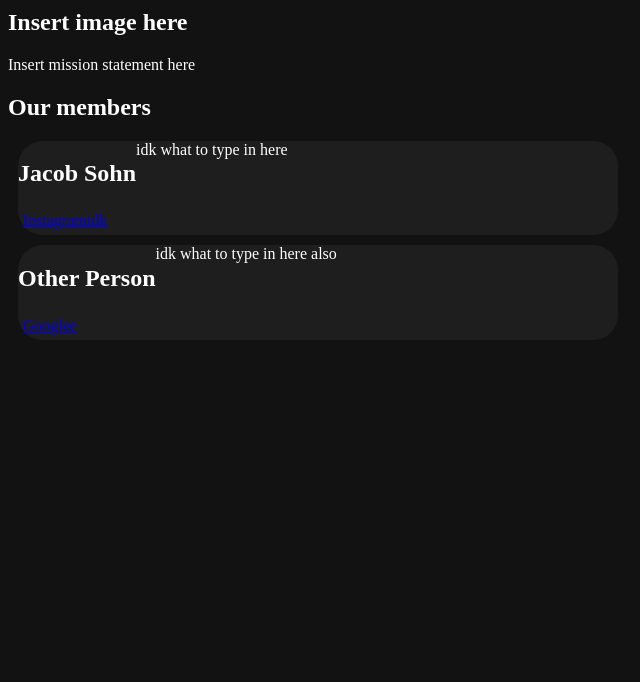
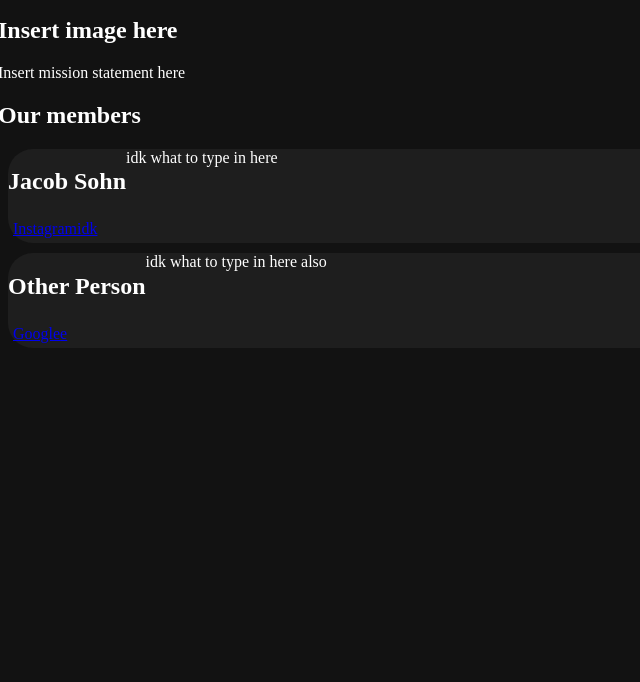
Before and after one commit to polpolcharchar/CSClub_HTML, a plain HTML site: page About Us/index.html in a window 1280 px wide. Shown: the part 118-800 px from the top of the page, without its empty margins (0-640 px from the left). Drawn offline with Linux system fonts and the light colour scheme.

Commit message:
tried to make it look good but didnt work

```diff
--- a/About Us/index.html
+++ b/About Us/index.html
@@ -6,6 +6,8 @@
 </title>
 <html>
     <body>
+        <div>
+            <div class="inner">
                 <h1>
                     About us
                 </h1>
@@ -43,5 +45,7 @@
                         <a href="https://google.com">e</a>
                     </div>
                 </div>
+            </div>
+        </div>
     </body>
 </html>
--- a/About Us/styles.css
+++ b/About Us/styles.css
@@ -1,14 +1,21 @@
 body{
     background-color: #121212;
     color: white;
+    display: flex;
+    width: 100vw;
+    justify-content: center;
+}
+
+.inner{
+    max-width: 100%;
 }
 
 .card{
     border-radius: 25px;
     margin: 10px;
+    width: 100vw;
+    background-color: rgba(255, 255, 255, 0.05);
 
-    background-color: rgba(255, 255, 255, 0.05);
-    max-width: 600px;
 }
 
 .info{
```
Lines whose indentation alone changed are shown as unchanged.
